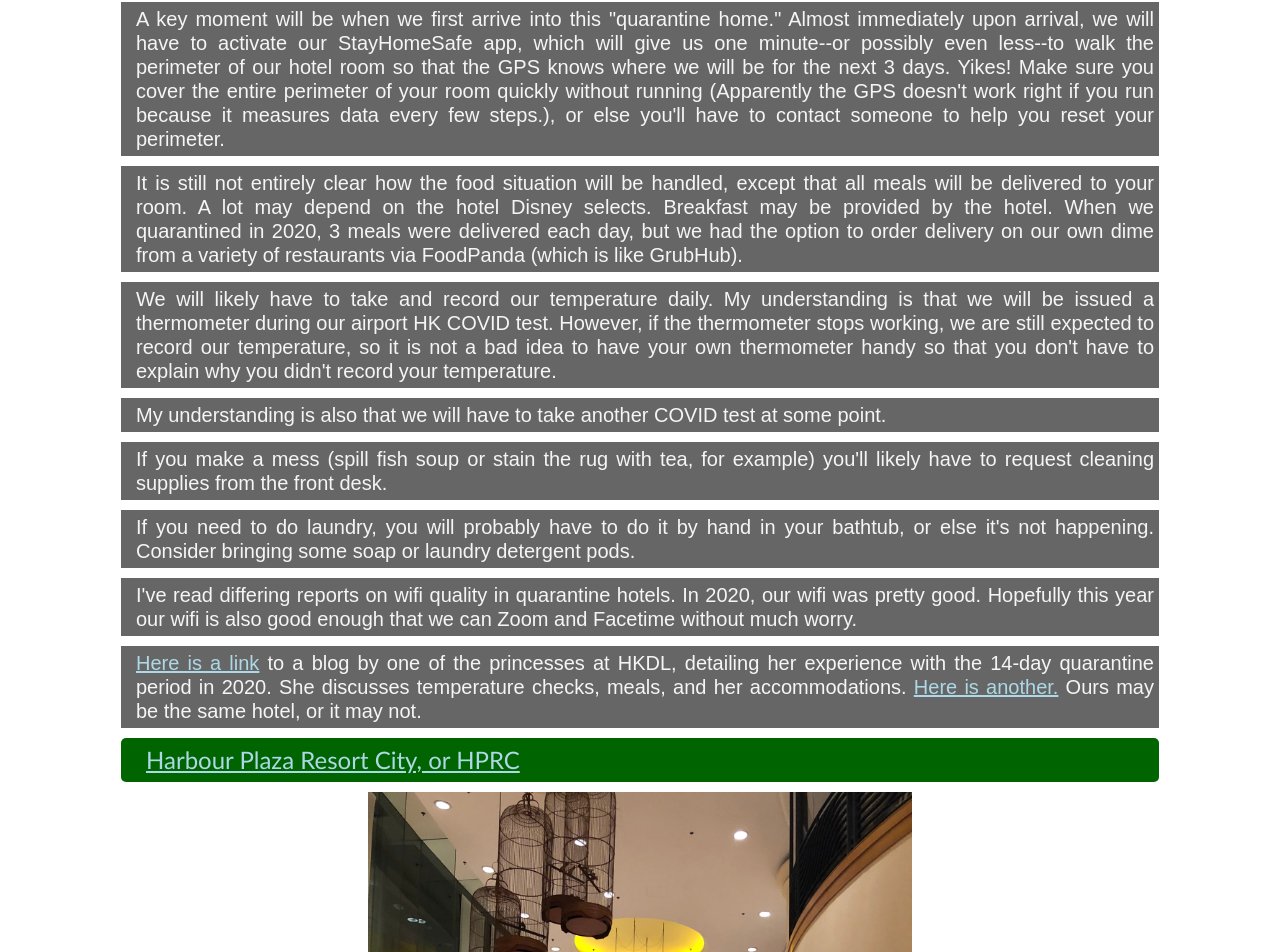
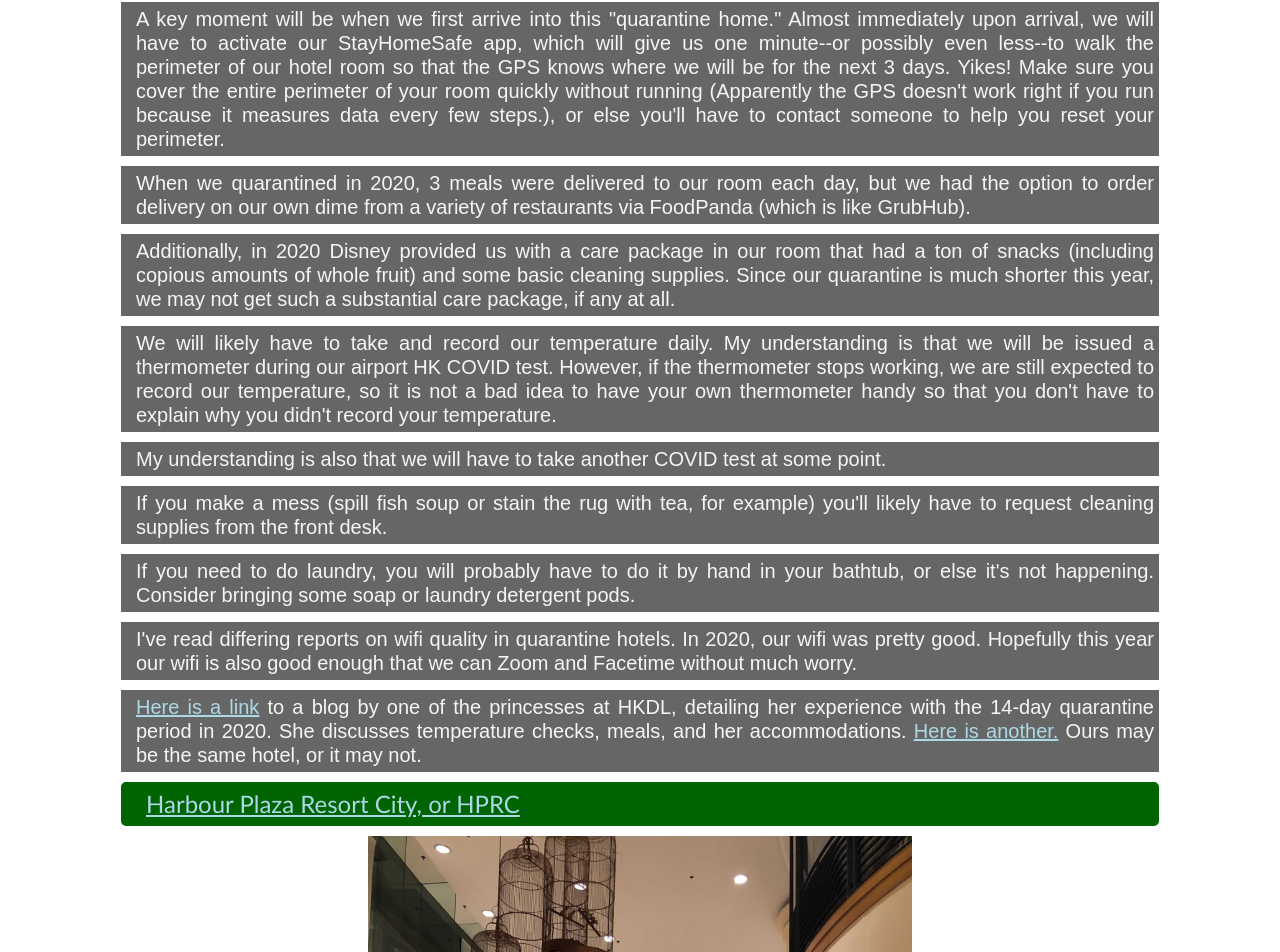
Before and after one commit to Bones81/hkdl_2023, a React (Create React App) app: page / in a window 1280 px wide. Shown: the part 8510-9462 px from the top of the page. Built offline with nearby package versions, Linux system fonts and the light colour scheme.

Commit message:
update housing section

```diff
--- a/src/components/housing/housing.js
+++ b/src/components/housing/housing.js
@@ -10,7 +10,8 @@ const Housing = () => {
             <h3>Unknown hotel, our quarantine home</h3>
                 <p>Won't be able to leave the room for any reason for 3 days, with the possibility that quarantine could be lifted early. After those 3 days, we will be expected to self-isolate for 4 days.</p>
                 <p>A key moment will be when we first arrive into this "quarantine home." Almost immediately upon arrival, we will have to activate our StayHomeSafe app, which will give us one minute--or possibly even less--to walk the perimeter of our hotel room so that the GPS knows where we will be for the next 3 days. Yikes! Make sure you cover the entire perimeter of your room quickly without running (Apparently the GPS doesn't work right if you run because it measures data every few steps.), or else you'll have to contact someone to help you reset your perimeter.</p>
-                <p>It is still not entirely clear how the food situation will be handled, except that all meals will be delivered to your room. A lot may depend on the hotel Disney selects. Breakfast may be provided by the hotel. When we quarantined in 2020, 3 meals were delivered each day, but we had the option to order delivery on our own dime from a variety of restaurants via FoodPanda (which is like GrubHub).</p>
+                <p>When we quarantined in 2020, 3 meals were delivered to our room each day, but we had the option to order delivery on our own dime from a variety of restaurants via FoodPanda (which is like GrubHub).</p>
+                <p>Additionally, in 2020 Disney provided us with a care package in our room that had a ton of snacks (including copious amounts of whole fruit) and some basic cleaning supplies. Since our quarantine is much shorter this year, we may not get such a substantial care package, if any at all.</p>
                 <p>We will likely have to take and record our temperature daily. My understanding is that we will be issued a thermometer during our airport HK COVID test. However, if the thermometer stops working, we are still expected to record our temperature, so it is not a bad idea to have your own thermometer handy so that you don't have to explain why you didn't record your temperature.</p>
                 <p>My understanding is also that we will have to take another COVID test at some point.</p>
                 <p>If you make a mess (spill fish soup or stain the rug with tea, for example) you'll likely have to request cleaning supplies from the front desk.</p>
```
